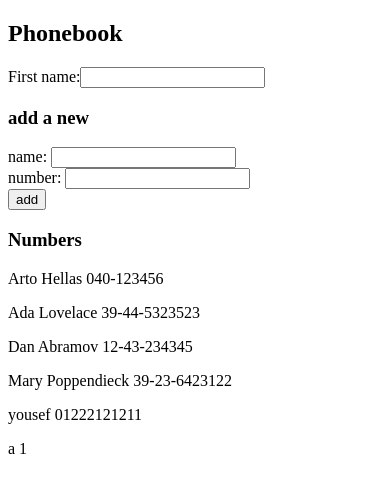
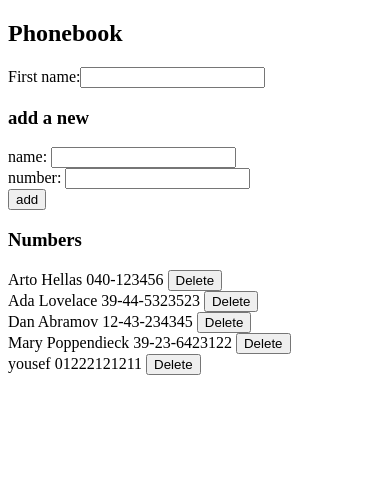
Before and after one commit to HazemSoliman096/fullstackopen-part2, a React (Create React App) app in the folder phonebook/: page / in a window 390 px wide. Shown: the top 492 px of the page. Built offline with nearby package versions, Linux system fonts and the light colour scheme; data requests are answered from the project's data file.

Commit message:
2.17: Phonebook step9.

```diff
--- a/phonebook/db.json
+++ b/phonebook/db.json
@@ -24,11 +24,6 @@
       "name": "yousef",
       "number": "01222121211",
       "id": 5
-    },
-    {
-      "name": "a",
-      "number": "1",
-      "id": 6
     }
   ]
 }
--- a/phonebook/src/App.js
+++ b/phonebook/src/App.js
@@ -43,6 +43,12 @@ const App = () => {
     setNewPhone('');
   }
 
+  const handleDelete = (id) => {
+    if (window.confirm("Do you really want to Delete This Person?")) {
+      phoneService.deletePerson(id);
+    }
+  }
+
   const filterdPersons = searchTerm === '' ? persons : persons.filter(P => P.name.toLowerCase().includes(searchTerm.toLowerCase()));
 
   return (
@@ -52,7 +58,7 @@ const App = () => {
       <Header title={'add a new'} />
       <PersonForm name={newName} phone={newPhone} handleName={handleName} handlePhone={handlePhone} action={AddPhone} />
       <Header title={'Numbers'} />
-      <Persons records={filterdPersons} />
+      <Persons records={filterdPersons} delHandler={handleDelete} />
     </div>
   )
 }
--- a/phonebook/src/Persons.js
+++ b/phonebook/src/Persons.js
@@ -7,9 +7,15 @@ const Filter = ({ value, handler }) => {
   );
 }
 
-const Persons = ({ records }) => { return records.map(p => <Person record={p} />) }
+const Persons = ({ records, delHandler }) => { return records.map(p => <Person record={p} handler={delHandler} />) }
 
-const Person = ({ record }) => <p>{record.name} {record.number}</p>
+const Person = ({ record, handler }) => {
+  return (
+    <div>
+      {record.name} {record.number} <button onClick={() => handler(record.id)}>Delete</button>
+    </div>
+  );
+}
 
 const PersonForm = ({ name, phone, handleName, handlePhone, action }) => {
   return (
--- a/phonebook/src/services/phoneServices.js
+++ b/phonebook/src/services/phoneServices.js
@@ -10,4 +10,9 @@ const create = (data) => {
   return axios.post(baseUrl, data);
 }
 
-export default { getAll, create }
+const deletePerson = (id) => {
+  console.log(id);
+  return axios.delete(`${baseUrl}/${id}`);
+}
+
+export default { getAll, create, deletePerson }
```
Also changed, not shown: 1 other file (tests, documents, lock files or other folders).
